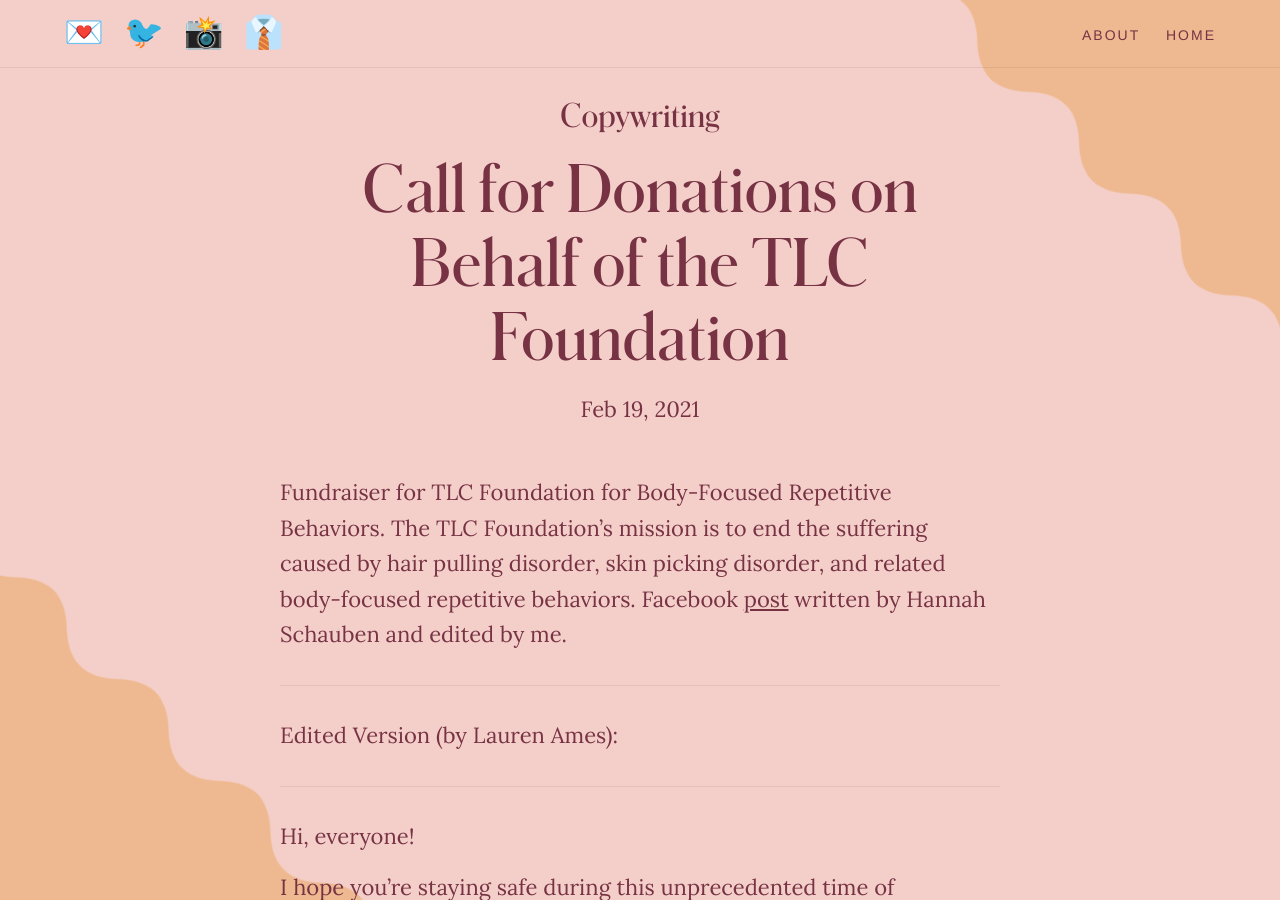
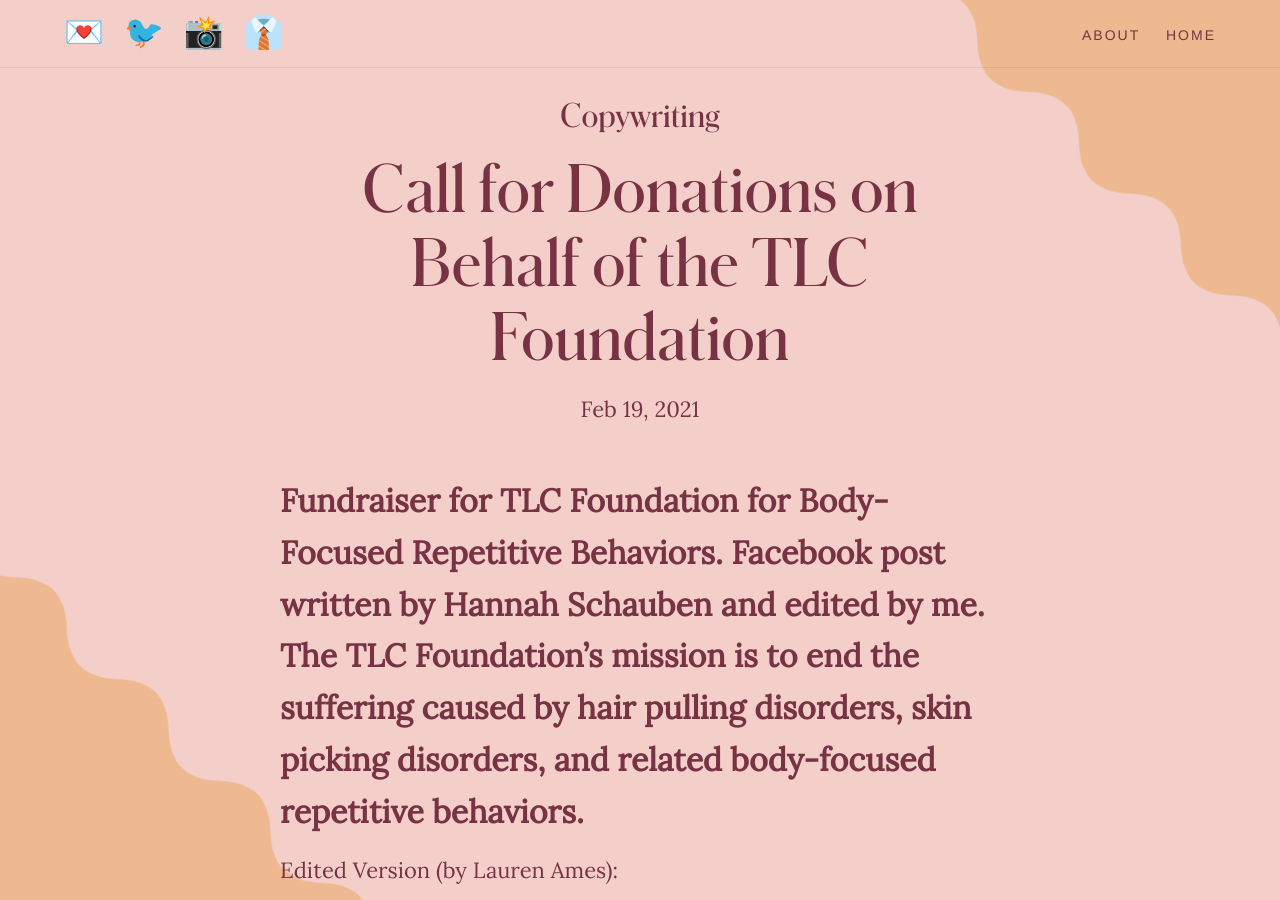
Before and after one commit to smittenn/laa-blog, a Jekyll site: the page built from _posts/2021-02-20-call-for-donations-on-behalf-of-the-tlc-foundation-for-body-focused-repetitive-behaviors.markdown, in a window 1280 px wide and 900 px high. Built offline with Jekyll 4.4.1, drawn with Linux system fonts in a browser that asks for light colours; our own code applies the rules of GitHub Pages for plain Markdown files.

Commit message:
Updated Call For Donations On Behalf Of The Tlc Foundation For Body Focused Repetitive Behaviors

```diff
--- a/_posts/2021-02-20-call-for-donations-on-behalf-of-the-tlc-foundation-for-body-focused-repetitive-behaviors.markdown
+++ b/_posts/2021-02-20-call-for-donations-on-behalf-of-the-tlc-foundation-for-body-focused-repetitive-behaviors.markdown
@@ -5,8 +5,7 @@
 - Copywriting
 ---
 
-Fundraiser for TLC Foundation for Body-Focused Repetitive Behaviors. The TLC Foundation's mission is to end the suffering caused by hair pulling disorder, skin picking disorder, and related body-focused repetitive behaviors. Facebook [post](https://www.facebook.com/donate/224969042092814/224969075426144/) written by Hannah Schauben and edited by me.
-
+Fundraiser for TLC Foundation for Body-Focused Repetitive Behaviors. Facebook [post](https://www.facebook.com/donate/224969042092814/224969075426144/) written by Hannah Schauben and edited by me. The TLC Foundation's mission is to end the suffering caused by hair pulling disorders, skin picking disorders, and related body-focused repetitive behaviors.
 ---
 Edited Version (by Lauren Ames):
 
```
